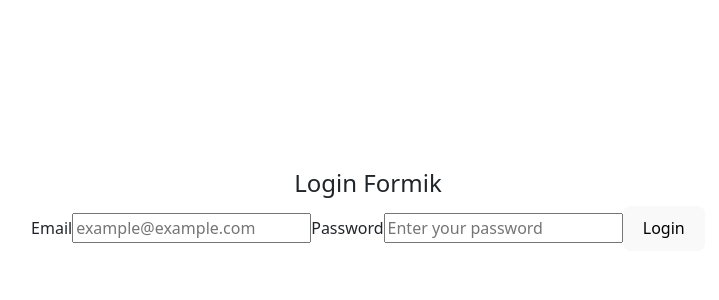
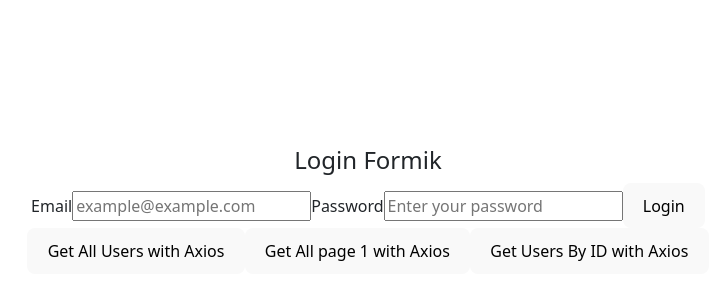
Before and after one commit to miguelruizF/app_tasks, a React (Vite) app: page / in a window 1280 px wide. Shown: the part 190-490 px from the top of the page, without its empty margins (272-991 px from the left). Built offline with nearby package versions, Linux system fonts and the light colour scheme.

Commit message:
functions getUsers by ID-Pages-AllUsers created

```diff
--- a/src/components/pure/AxiosCRUDExample.jsx
+++ b/src/components/pure/AxiosCRUDExample.jsx
@@ -1,6 +1,6 @@
 // import React from 'react'
 import { ErrorMessage, Field, Form, Formik } from "formik";
-import { login } from "../../services/axiosCRUDService";
+import { getAllPagedUsers, getAllUsers, getUsersById, login } from "../../services/axiosCRUDService";
 import * as Yup from 'yup';
 
 const loginSchema = Yup.object().shape(
@@ -34,6 +34,31 @@
             }
             )
             .finally(() => console.log('Login done'))
+    }
+
+    //CRUD Example
+    const obtainAllUsers = () => {
+        getAllUsers()
+            .then((response) => {
+                alert(JSON.stringify(response.data.data));
+            })
+            .catch((error) => alert(`Something went wrong: ${error}`))
+    }
+
+    const obtainAllPagedUsers = (page) => {
+        getAllPagedUsers(page)
+            .then((response) => {
+                alert(JSON.stringify(response.data.data));
+            })
+            .catch((error) => alert(`Something went wrong: ${error}`))
+    }
+
+    const obtainUsersById = (id) => {
+        getUsersById(id)
+            .then((response) => {
+                alert(JSON.stringify(response.data.data));
+            })
+            .catch((error) => alert(`Something went wrong: ${error}`))
     }
 
     return (
@@ -90,6 +115,13 @@
                     </>
                 )}
             </Formik>
+
+            {/* Example buttons to test API responses */}
+            <div>
+                <button onClick={obtainAllUsers}>Get All Users with Axios</button>
+                <button onClick={ () => obtainAllPagedUsers(1) }>Get All page 1 with Axios</button>
+                <button onClick={ () => obtainUsersById(1) }>Get Users By ID with Axios</button>
+            </div>
         </>
     )
 }
--- a/src/services/axiosCRUDService.js
+++ b/src/services/axiosCRUDService.js
@@ -18,10 +18,20 @@
     return Axios.post('https://reqres.in/api/login', body);
 }
 
-/* TODO:
-- Obtain all users
-- Obtain users by id
-- Create user
-- Update user
-- Delete  user
-*/
+//TODO: Obtain all users
+export const getAllUsers = () => {
+    return Axios.get('https://reqres.in/api/users');
+}
+
+//TODO: Obtain all paged users
+export const getAllPagedUsers = (page) => {
+    return Axios.get(`https://reqres.in/api/users?page=${page}`);
+}
+
+//TODO: Obtain users by id
+export const getUsersById = (id) => {
+    return Axios.get(`https://reqres.in/api/users/${id}`);
+}
+//TODO: Create user
+//TODO: Update user
+//TODO: Delete  user
```
